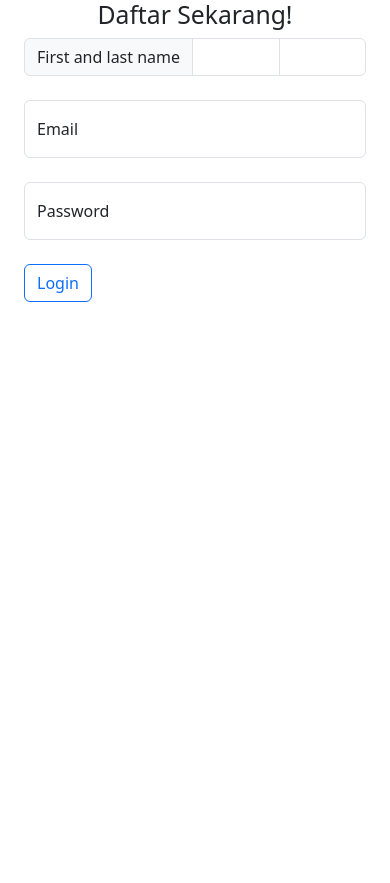
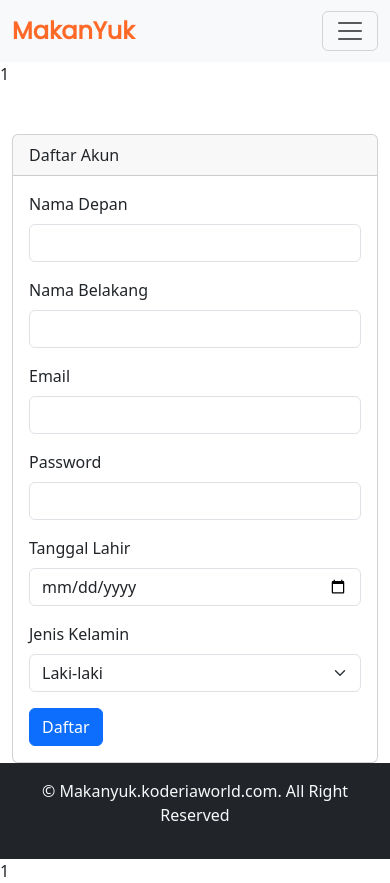
Before and after one commit to Brightlyviryaa/MakanYuk, a PHP site: page /register.php in a window 390 px wide. Before the commit the page ends 302 px from the top, so only its background shows below. Run offline with PHP 8.4, Linux system fonts and the light colour scheme.

Commit message:
Menambahkan fitur login & register

```diff
--- a/index.php
+++ b/index.php
@@ -11,7 +11,7 @@
 </head>
 
 <body>
-  <?= include("navbar.php") ?>
+  <?= include("navbar.php"); ?>
 
   <div class="container">
     <div id="carouselExampleIndicators" class="carousel slide mt-3 rounded-carousel" data-bs-ride="carousel">
@@ -93,7 +93,7 @@
     </div>
   </section>
 
-  <?= include("footer.php") ?>
+  <?= include("footer.php"); ?>
 
   <script src="https://cdn.jsdelivr.net/npm/bootstrap@5.3.2/dist/js/bootstrap.bundle.min.js"
     integrity="sha384-C6RzsynM9kWDrMNeT87bh95OGNyZPhcTNXj1NW7RuBCsyN/o0jlpcV8Qyq46cDfL"
--- a/navbar.php
+++ b/navbar.php
@@ -18,9 +18,20 @@
                     <a class="nav-link" href="#"
                         style="font-family: 'Poppins', sans-serif; font-weight: 400; font-size: 16px; color: #FF6928;">Menu</a>
                 </li>
-                <li class="nav-item">
-                    <a class="nav-link btn btn-pill" href="#" style="background-color: #FF6928; color: white;">Login</a>
-                </li>
+                <?php
+                session_start();
+                if (isset($_SESSION['user_id'])) {
+                    // Jika pengguna sudah login, tampilkan tombol Log Out
+                    echo '<li class="nav-item">
+                            <a class="nav-link btn btn-pill" href="logout.php" style="background-color: #FF6928; color: white;">Log Out</a>
+                          </li>';
+                } else {
+                    // Jika pengguna belum login, tampilkan tombol Login
+                    echo '<li class="nav-item">
+                            <a class="nav-link btn btn-pill" href="login.php" style="background-color: #FF6928; color: white;">Login</a>
+                          </li>';
+                }
+                ?>
             </ul>
         </div>
     </div>
--- a/register.php
+++ b/register.php
@@ -1,66 +1,65 @@
-<?php
-$koneksi = mysqli_connect("localhost","root","","restoranDB");
+<!DOCTYPE html>
+<html lang="id">
 
-$first_name = "";
-$last_name = "";
-$email = "";
-$password = "";
-$birthdate = "";
-$gender = "";
-
-if($_SERVER['REQUEST_METHOD'] === 'POST'){
-    $first_name = $_POST['first_name'];
-    $last_name = $_POST['last_name'];
-    $email = $_POST['email'];
-    $password = $_POST['password'];
-    $birthdate = $_POST['birthdate'];
-    $gender = $_POST['gender'];
-
-    $hashed_password = password_hash($password, PASSWORD_BCRYPT);
-    $query = "INSERT INTO users(first_name, last_name, email, password, birthdate, gender) VALUES ('$first_name', '$last_name', '$email', '$hashed_password', '$birthdate', '$gender')";
-    $result = mysqli_query($koneksi, $query);
-
-    if ($result) {
-        header('Location: index.php');
-    } else {
-        echo "Gagal menyimpan data ke database";
-    }
-}
-?>
-
-<!DOCTYPE html>
-<html>
 <head>
-    <title>Halaman Login</title>
+    <meta charset="utf-8" />
+    <meta name="viewport" content="width=device-width, initial-scale=1" />
+    <title>Register - MakanYuk</title>
     <link href="https://cdn.jsdelivr.net/npm/bootstrap@5.3.2/dist/css/bootstrap.min.css" rel="stylesheet"
         integrity="sha384-T3c6CoIi6uLrA9TneNEoa7RxnatzjcDSCmG1MXxSR1GAsXEV/Dwwykc2MPK8M2HN" crossorigin="anonymous" />
+    <link rel="stylesheet" href="style.css" />
 </head>
+
 <body>
-    <div class="container">
-        <div class="container" style="max-width: 800px;">
-            <h2 class="text-center">Daftar Sekarang!</h2>
-            <form method="post" enctype="multipart/form-data">
-                <div class="input-group">
-                    <span class="input-group-text">First and last name</span>
-                    <input type="text" aria-label="First name" class="form-control" value="<?php echo $first_name; ?>" required>
-                    <input type="text" aria-label="Last name" class="form-control" value="<?php echo $last_name; ?>" required>
+    <?= include("navbar.php"); ?>
+
+    <div class="container mt-5">
+        <div class="row justify-content-center">
+            <div class="col-md-6">
+                <div class="card">
+                    <div class="card-header">Daftar Akun</div>
+                    <div class="card-body">
+                        <form action="register_process.php" method="POST">
+                            <div class="mb-3">
+                                <label for="first_name" class="form-label">Nama Depan</label>
+                                <input type="text" class="form-control" id="first_name" name="first_name" required>
                             </div>
-                <br/>
-                <div class="form-floating">
-                    <input type="password" class="form-control" placeholder="Email" name="email" id="email" value="<?php echo $email; ?>" required><br>
-                    <label for="password">Email</label>
+                            <div class="mb-3">
+                                <label for="last_name" class="form-label">Nama Belakang</label>
+                                <input type="text" class="form-control" id="last_name" name="last_name" required>
                             </div>
-                <div class="form-floating">
-                    <input type="password" class="form-control" placeholder="Password" name="password" id="password" value="<?php echo $password; ?>" required><br>
-                    <label for="password">Password</label>
+                            <div class="mb-3">
+                                <label for="email" class="form-label">Email</label>
+                                <input type="email" class="form-control" id="email" name="email" required>
                             </div>
-                <input type="submit" class="btn btn-outline-primary" value="Login">
+                            <div class="mb-3">
+                                <label for="password" class="form-label">Password</label>
+                                <input type="password" class="form-control" id="password" name="password" required>
+                            </div>
+                            <div class="mb-3">
+                                <label for="birthdate" class="form-label">Tanggal Lahir</label>
+                                <input type="date" class="form-control" id="birthdate" name="birthdate" required>
+                            </div>
+                            <div class="mb-3">
+                                <label for="gender" class="form-label">Jenis Kelamin</label>
+                                <select class="form-select" id="gender" name="gender" required>
+                                    <option value="Male">Laki-laki</option>
+                                    <option value="Female">Perempuan</option>
+                                    <option value="Other">Lainnya</option>
+                                </select>
+                            </div>
+                            <button type="submit" class="btn btn-primary">Daftar</button>
                         </form>
                     </div>
                 </div>
+            </div>
+        </div>
+    </div>
 
+    <?= include("footer.php"); ?>
     <script src="https://cdn.jsdelivr.net/npm/bootstrap@5.3.2/dist/js/bootstrap.bundle.min.js"
         integrity="sha384-C6RzsynM9kWDrMNeT87bh95OGNyZPhcTNXj1NW7RuBCsyN/o0jlpcV8Qyq46cDfL"
         crossorigin="anonymous"></script>
 </body>
+
 </html>
```
Also changed, not shown: database.php (+13 -0 lines), login.php (added, +40 -0 lines), logout.php (added, +11 -0 lines), process_login.php (added, +28 -0 lines), register_process.php (added, +23 -0 lines). Lines whose indentation alone changed are shown as unchanged.
